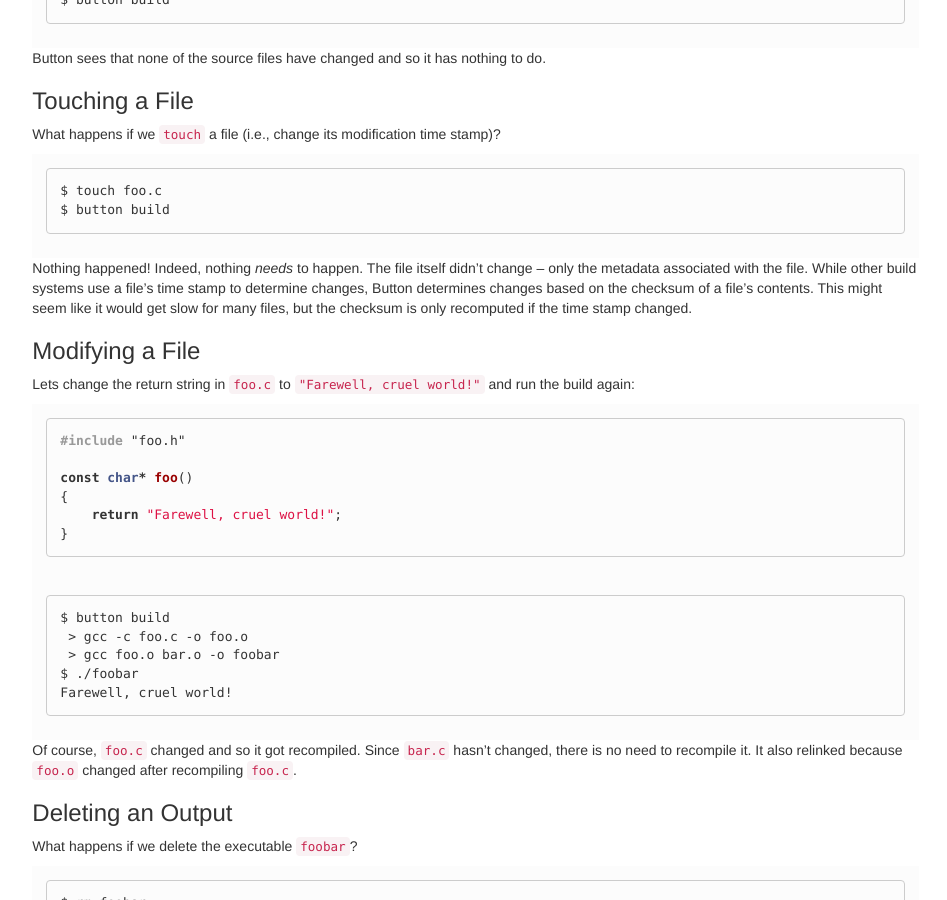
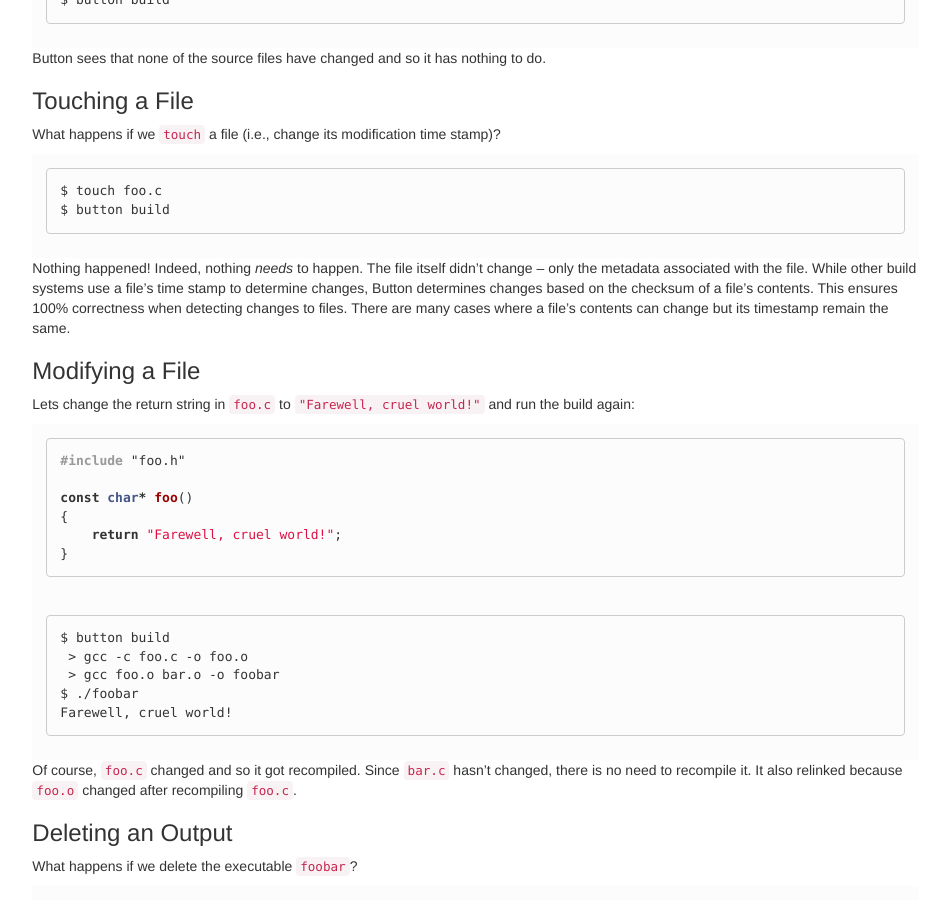
Before and after one commit to jasonwhite/button, a Jekyll site: the page built from docs/_docs/tutorial.md, in a window 1280 px wide and 900 px high, scrolled down 3663 px. Shown: the whole window, without its empty margins (256-1203 px from the left). Built offline with Jekyll 4.4.1, drawn with Linux system fonts in a browser that asks for light colours; nearby versions of some CDN libraries.

Commit message:
Update docs to reflect removal of timestamp comparison

```diff
--- a/docs/_docs/tutorial.md
+++ b/docs/_docs/tutorial.md
@@ -174,8 +174,9 @@ What happens if we `touch` a file (i.e., change its modification time stamp)?
 Nothing happened! Indeed, nothing *needs* to happen. The file itself didn't
 change -- only the metadata associated with the file. While other build systems
 use a file's time stamp to determine changes, Button determines changes based on
-the checksum of a file's contents. This might seem like it would get slow for
-many files, but the checksum is only recomputed if the time stamp changed.
+the checksum of a file's contents. This ensures 100% correctness when detecting
+changes to files. There are many cases where a file's contents can change but
+its timestamp remain the same.
 
 ### Modifying a File
 
```
